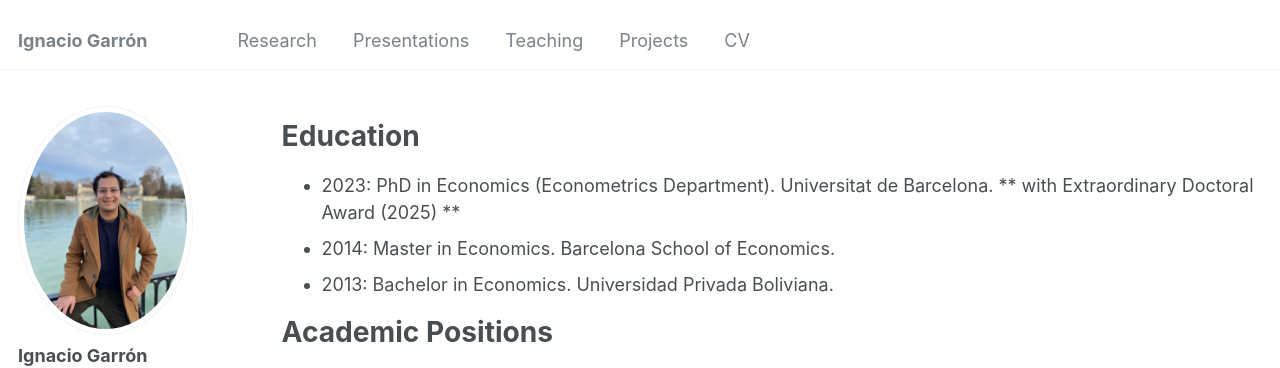
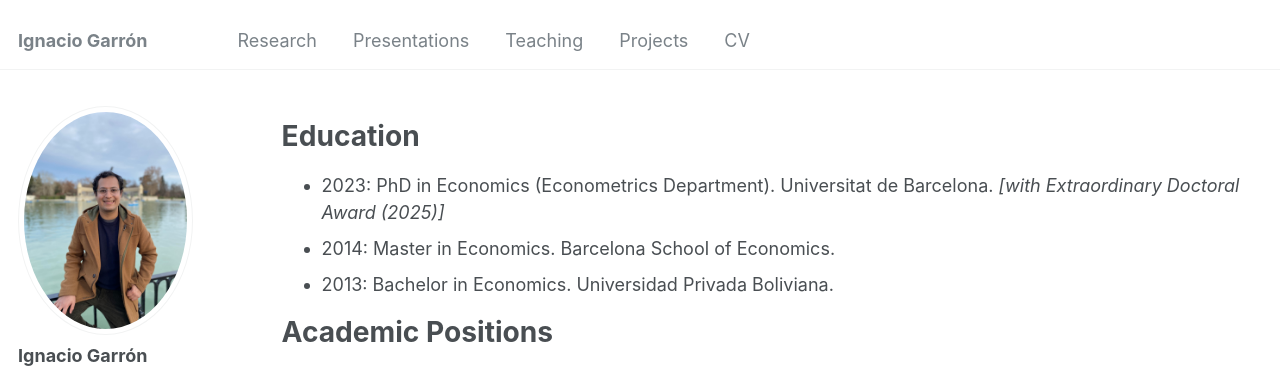
Before and after one commit to IgnacioGarron/IgnacioGarron.github.io, a Jekyll site: the page built from _pages/cv.md, in a window 1280 px wide and 1255 px high. Shown: the top 368 px of the window. Built offline with Jekyll 4.4.1, drawn with Linux system fonts in a browser that asks for light colours; some web fonts are replaced.

Commit message:
Update cv.md

```diff
--- a/_pages/cv.md
+++ b/_pages/cv.md
@@ -13,7 +13,7 @@ Education
 ======
 
 * 2023: PhD in Economics (Econometrics Department). Universitat de Barcelona.
-** with Extraordinary Doctoral Award (2025) **
+*[with Extraordinary Doctoral Award (2025)]*
 * 2014: Master in Economics. Barcelona School of Economics.
 * 2013: Bachelor in Economics. Universidad Privada Boliviana.
 
```
